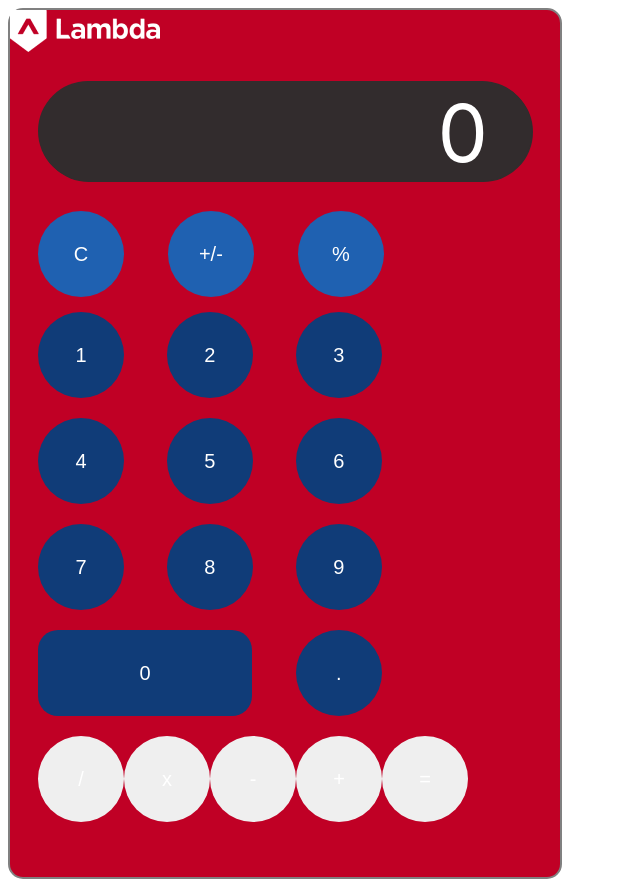
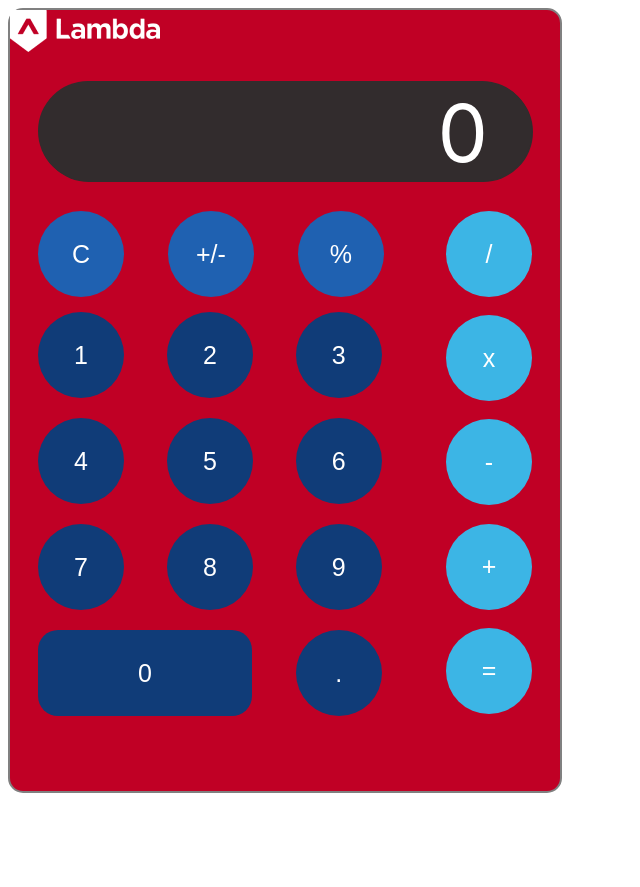
Before and after one commit to bloominstituteoftechnology/lambda-calculator, a React (Create React App) app: page / in a window 1280 px wide. Shown: the whole page, without its empty margins (0-640 px from the left). After the commit the page ends 801 px from the top, so only its background shows below. Built offline with nearby package versions, Linux system fonts and the light colour scheme.

Commit message:
Add styling to operators

```diff
--- a/src/App.css
+++ b/src/App.css
@@ -26,12 +26,30 @@
 div.buttons {
   width: 494px;
   margin: 30px auto;
+  display: flex;
 }
 
 div.left-block {
   width: 70%;
   display: flex;
   flex-direction: column;
+}
+
+div.right-block {
+  width: 30%;
+  display: flex;
+  justify-content: flex-end;
+}
+
+div.operators {
+  display: flex;
+  flex-direction: column;
+  justify-content: space-between;
+  margin-bottom: 22.3px;
+}
+
+div.operators button {
+  background-color: #3cb5e5;
 }
 
 div.specials,
@@ -51,7 +69,7 @@ div.numbers {
 button {
   color: white;
   border: 0;
-  font-size: 20px;
+  font-size: 25px;
   width: 86px;
   border-radius: 50%;
   height: 86px;
```
